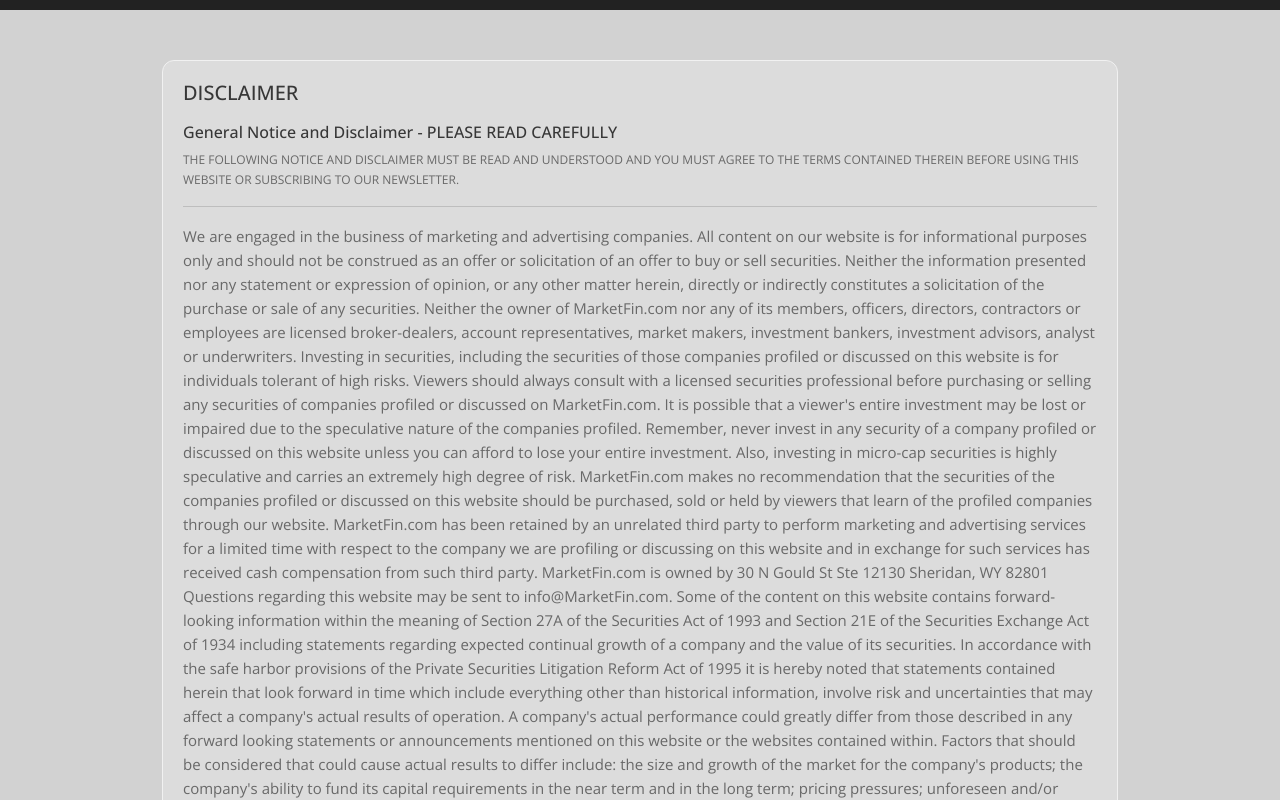
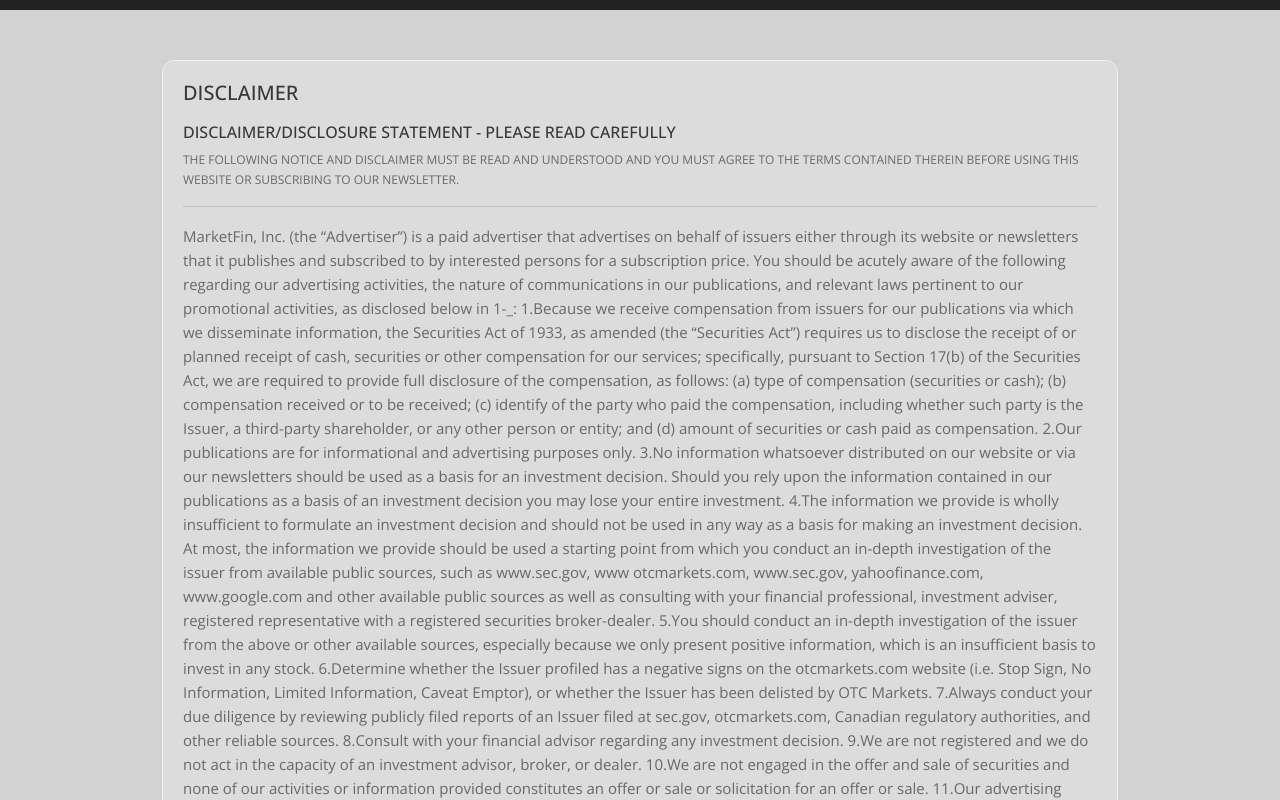
Before and after one commit to marketfin/marketfin.github.io, a plain HTML site: page disclaimer.html in a window 1280 px wide. Shown: the part 260-1060 px from the top of the page. Drawn offline with nearby package versions, Linux system fonts and the light colour scheme.

Commit message:
Update disclaimer.html

```diff
--- a/disclaimer.html
+++ b/disclaimer.html
@@ -65,7 +65,7 @@
               <div class="list-flex-1">
 
                 <div class="list-txt">
-                  <h5> General Notice and Disclaimer - PLEASE READ CAREFULLY </h5>
+                  <h5> DISCLAIMER/DISCLOSURE STATEMENT - PLEASE READ CAREFULLY </h5>
                   <p>
                     THE FOLLOWING NOTICE AND DISCLAIMER MUST BE READ AND UNDERSTOOD AND YOU MUST AGREE TO THE TERMS CONTAINED
                     THEREIN BEFORE USING THIS WEBSITE OR SUBSCRIBING TO OUR NEWSLETTER.
@@ -74,108 +74,75 @@
               <div class="list-flex-1">
 
                 <div class="list-txt">
-                  We are engaged in the business of marketing and advertising companies. All content on our website is for
-                  informational purposes only and should not be construed as an offer or solicitation of an offer to buy or sell
-                  securities. Neither the information presented nor any statement or expression of opinion, or any other matter
-                  herein, directly or indirectly constitutes a solicitation of the purchase or sale of any securities. Neither the
-                  owner of MarketFin.com nor any of its members, officers, directors, contractors or employees are licensed
-                  broker-dealers, account representatives, market makers, investment bankers, investment advisors, analyst or
-                  underwriters. Investing in securities, including the securities of those companies profiled or discussed on this
-                  website is for individuals tolerant of high risks. Viewers should always consult with a licensed securities
-                  professional before purchasing or selling any securities of companies profiled or discussed on MarketFin.com. It
-                  is possible that a viewer's entire investment may be lost or impaired due to the speculative nature of the
-                  companies profiled. Remember, never invest in any security of a company profiled or discussed on this website
-                  unless you can afford to lose your entire investment. Also, investing in micro-cap securities is highly
-                  speculative and carries an extremely high degree of risk. MarketFin.com makes no recommendation that the
-                  securities of the companies profiled or discussed on this website should be purchased, sold or held by viewers
-                  that learn of the profiled companies through our website.
 
-                  MarketFin.com has been retained by an unrelated third party to perform marketing and advertising services for a
-                  limited time with respect to the company we are profiling or discussing on this website and in exchange for such
-                  services has received cash compensation from such third party. MarketFin.com is owned by 30 N Gould St Ste 12130
-                  Sheridan, WY 82801 Questions regarding this website may be sent to info@MarketFin.com.
+MarketFin, Inc. (the “Advertiser”) is a paid advertiser that advertises on behalf of issuers either through its website
+or newsletters that it publishes and  subscribed to by interested persons for a subscription price.  You should be
+acutely aware of the following regarding our advertising activities, the nature of communications in our
+publications, and relevant laws pertinent to our promotional activities,  as disclosed below in 1-_:
+1.Because we receive compensation from issuers for our publications via which  we disseminate information,
+the Securities Act of 1933, as amended (the “Securities Act”) requires us to disclose  the receipt of or
+planned receipt of  cash,  securities or other compensation for our services; specifically, pursuant to
+Section 17(b) of the Securities Act,  we are required to  provide full disclosure of the compensation, as
+follows: (a) type of compensation (securities or cash); (b)  compensation  received or to be received; (c)
+identify of the party who paid the compensation, including whether such party is the Issuer, a third-party
+shareholder, or any other person or entity; and (d) amount of securities or cash paid as compensation.
+2.Our publications are for informational and advertising purposes only.
+3.No information whatsoever distributed on our website or via our newsletters should be used as a basis for
+an investment decision. Should you rely upon the information contained in our publications as a basis of an
+investment decision you may lose your entire investment.
+4.The information we provide is wholly insufficient to formulate an investment decision and should not be
+used in any way as a basis for making an investment decision.  At most, the information we provide  should
+be used a starting point from which you conduct an in-depth investigation of the issuer from available
+public sources, such as www.sec.gov, www otcmarkets.com, www.sec.gov, yahoofinance.com,
+www.google.com and other available public sources as well as consulting with your financial professional,
+investment adviser, registered representative with a registered securities broker-dealer.
+5.You should conduct an in-depth investigation of the issuer from the above or other available sources,
+especially because we only present positive information, which is an insufficient basis to invest in any
+stock.
+6.Determine whether the Issuer profiled has a  negative signs on the otcmarkets.com website (i.e. Stop Sign,
+No Information, Limited Information, Caveat Emptor), or  whether the Issuer has  been delisted by OTC
+Markets.
+7.Always conduct your due diligence by reviewing publicly filed reports of an Issuer filed at sec.gov,
+otcmarkets.com, Canadian regulatory authorities, and other reliable sources.
+8.Consult with your financial advisor regarding any investment decision.
+9.We are not registered and we do not act in the capacity of an investment advisor,  broker, or dealer.
+10.We are not engaged in the offer and sale of securities and none of our  activities or information provided
+constitutes an offer or sale or solicitation for an offer or sale.
+11.Our advertising activities involve potential and/or actual conflicts of interest, since we receive monetary for
+advertising or promoting  the securities of the Issuer.
+12.The Advertiser makes no implied or express warranties regarding the publicly disseminated information
+distributed or with regard to the statements  in its newsletters.
+13.Investment in penny stock or microcap stocks involves high risk and you  may lose your entire investment
+in any penny stock that you invest in.
+14.We conduct no due diligence regarding a Profiled Issuer or the content of our Publications.
+15.Penny stocks are subject to the SEC’s penny stock rules and subject broker-dealers to customer suitability
 
-                  Some of the content on this website contains forward-looking information within the meaning of Section 27A of
-                  the Securities Act of 1993 and Section 21E of the Securities Exchange Act of 1934 including statements regarding
-                  expected continual growth of a company and the value of its securities. In accordance with the safe harbor
-                  provisions of the Private Securities Litigation Reform Act of 1995 it is hereby noted that statements contained
-                  herein that look forward in time which include everything other than historical information, involve risk and
-                  uncertainties that may affect a company's actual results of operation. A company's actual performance could
-                  greatly differ from those described in any forward looking statements or announcements mentioned on this website
-                  or the websites contained within. Factors that should be considered that could cause actual results to differ
-                  include: the size and growth of the market for the company's products; the company's ability to fund its capital
-                  requirements in the near term and in the long term; pricing pressures; unforeseen and/or unexpected
-                  circumstances in happenings; etc. and the risk factors and other factors set forth in the company's filings with
-                  the Securities and Exchange Commission. However, a company's past performance does not guarantee future results.
-
-                  Generally, the information regarding a company profiled or discussed on this website is provided from public
-                  sources. MarketFin.com makes no representations, warranties or guarantees as to the accuracy or completeness of
-                  the information provided or discussed. Viewers should not rely solely on the information obtained through our
-                  website or in communications originating from our website. Viewers should use the information provided by us
-                  regarding the profiled companies as a starting point for additional independent research on the companies
-                  profiled or discussed in order to allow the viewer to form his or her own opinion regarding investing in the
-                  securities of such companies. Factual statements, or the similar, made by the profiled companies are made as of
-                  the date stated and are subject to change without notice and MarketFin.com has no obligation to update any of
-                  the information provided.
-
-                  MarketFin.com, its owners, officers, directors, contractors and employees are not responsible for errors and
-                  omissions. From time to time certain content on this website is written and published by our employees or third
-                  parties. In addition to information about our profiled companies, from time to time, our website will contain
-                  the symbols of companies and/or news feeds about companies that are not being profiled by us but are merely
-                  illustrative of certain activity in the micro cap or penny stock market that we are highlighting. Viewers are
-                  advised that all analysis reports and news feeds are issued solely for informational purposes. Any opinions
-                  expressed are subject to change without notice. It is also possible that one or more of the companies discussed
-                  or profiled on this website may not have approved certain or any statements within the website. MarketFin.com
-                  encourages viewers to supplement the information obtained from this website with independent research and other
-                  professional advice. The content on this website is based on sources which we believe to be reliable but is not
-                  guaranteed by us as being accurate and does not purport to be a complete statement or summary of the available
-                  data.
-
-                  Third Party Web Sites and Other Information
-                  This website may provide hyperlinks to third party websites or access to third party content. MarketFin.com, its
-                  owners, officers, directors, contractors and employees are not responsible for errors and omissions nor does
-                  MarketFin.com control, endorse, or guarantee any content found in such sites. MarketFin.com does not control,
-                  endorse, or guarantee content found in such sites. By accessing, viewing, or using the website or communications
-                  originating from the website, you agree that MarketFin.com, its owners, officers, directors, contractors and
-                  employees, are not responsible for any content, associated links, resources, or services associated with a third
-                  party website. You further agree that MarketFin.com, its owners, officers, directors, contractors and employees
-                  shall not be liable for any loss or damage of any sort associated with your use of third party content. Links
-                  and access to these sites are provided for your convenience only.
-
-                  MarketFin.com uses third parties to disseminate information to subscribers. Although we take precautions to
-                  prevent others from obtaining our subscriber list, there is a risk that our subscriber list, through no wrong
-                  doing on our part, could end up in the hands of an unauthorized party and that subscribers will receive
-                  communications from unauthorized third parties.
-
-                  We encourage viewers to invest carefully and read the investor issuer information available at the web sites of
-                  the United States Securities and Exchange Commission (SEC). The SEC has launched an investor- focused website to
-                  help you invest wisely and avoid fraud at www.investor.gov and filings made by public companies can be viewed at
-                  www.sec.gov and/or the Financial Industry Regulatory Authority (FINRA) at: www.finra.org. In addition, FINRA has
-                  published information at its website on how to invest carefully at www.finra.org/Investors/index.htm.
-
-                  Income Disclaimer:
-                  Testimonials and examples used here are exceptional results which may not apply to the average purchaser. They
-                  are not intended to represent or guarantee that anyone will achieve the same or similar results through our
-                  service.
-
-                  The use of our information should be based on your own due diligence, and you agree that our company is not
-                  liable for any success or failure of your business that is directly or indirectly related to the use of our
-                  information.
-
-                  As with any business, your results may vary, and will be based on your individual capacity, business experience
-                  and expertise. There are no guarantees concerning the level of success you may experience.
-
-                  Income statements made by our customers are only estimates of what they have earned; there is no guarantee that
-                  you will make these levels of income. When using our information you accept the risk that these earnings and
-                  income statements differ by individual.
-
-                  There is no assurance that examples of past earnings can be duplicated in the future. There are unknown risks in
-                  business and on the internet that we cannot anticipate which can reduce results. We therefore cannot guarantee
-                  your future results or success, and are not responsible for your actions. Please be advice that the information
-                  above might vary from company to company and that we might not always send information about the specific
-                  company above. The information above is for marketing and advertising purposes and should not be considered as a
-                  source of investment decisions. We urge readers to consult with their Financial Advisor before making any
-                  investment decisions.
+rules and other requirements, which may lead to low volume in the securities and/or difficulties in selling
+shares
+16.Investing in penny stocks is inherently risky; always conduct your own research.
+17.Penny stocks are often thinly traded or have low trading volume, which may lead to difficulties in selling
+securities and extreme price volatility.
+18.You should determine whether the issuer we profile or provide information about is an early stage
+company, which is subject to the early stage company risks in a similarly situated business, including
+difficulties in obtaining financing for operations and future growth.
+19.The information we provide  is “as is” and your use of the information is at your own risk, yet  such
+information may change at any time and it is not based upon any verification or due diligence of the
+statements made.
+20.The information we disseminate about issuers contain forward looking statements, i.e. statements or
+discussions that constitute predictions, expectations, beliefs, plans, estimates, projections as indicated by
+such words as “expects”, “will”, “anticipates”, “estimates; therefore, you should proceed with extreme
+caution in relying upon such statements and conduct a full investigation into any such forward looking
+statements.
+21.Forward looking statements are limited to the time period in which they are made and we do not undertake
+to update forward looking statements that may change at any time.
+22.We make publicly disseminated statements  that an issuer’s stock price has increased over a certain period
+of time; however, these statements only reflect an arbitrary period of time, and is of little or no predictive or
+analytical quality.
+23.We only provide positive information regarding an issuer and do not provide negative information;
+accordingly, it is all the more important that you conduct thorough due diligence.
+24.Examples that we may provide of share price increases pertaining to a particular issuer from one referenced
+date to another represent an arbitrarily chosen time period, are of no predictive value, and are no indication
+whatsoever of future stock prices.
                   </p>
 
 
```
